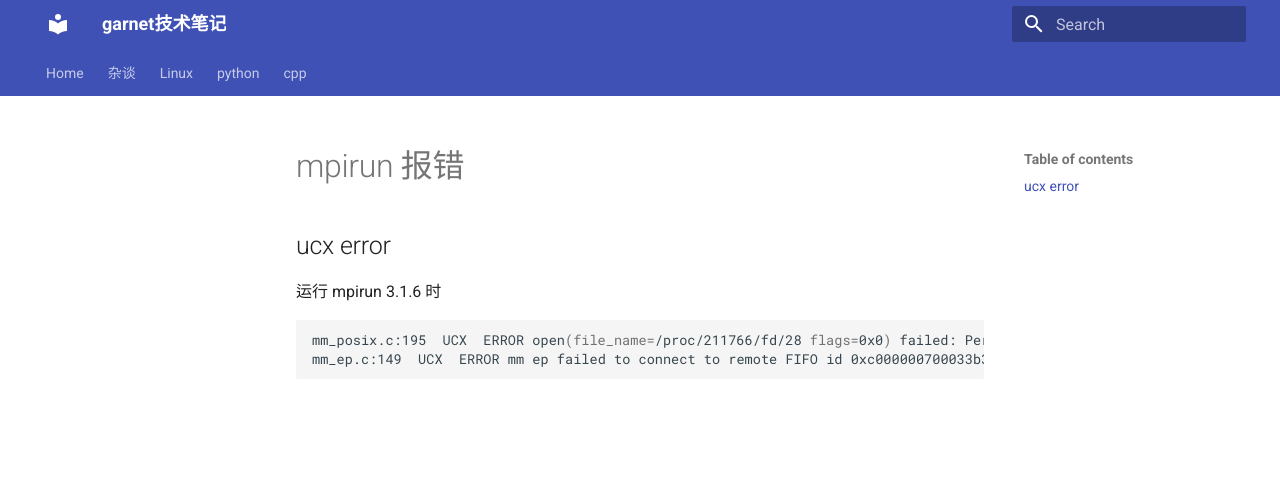
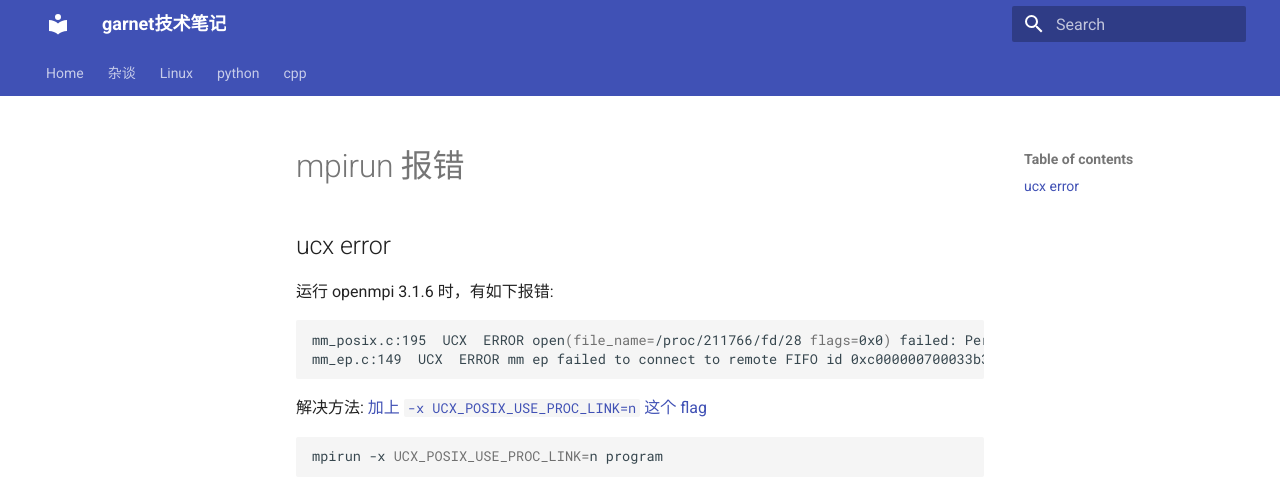
Before and after one commit to ymma98/technotes, an MkDocs documentation site: the page built from docs/Linux/集群_mpirun报错.md, in a window 1280 px wide. Shown: the top 503 px of the page. Built offline with MkDocs 1.6.1 and Material for MkDocs 9.7.7, drawn with Linux system fonts in a browser that asks for light colours.

Commit message:
docs/Linux/集群_mpirun报错.md updated from https://stackedit.cn/

````diff
--- a/docs/Linux/集群_mpirun报错.md
+++ b/docs/Linux/集群_mpirun报错.md
@@ -2,11 +2,18 @@
 
 ## ucx error
 
-运行 mpirun 3.1.6 时
+运行 openmpi 3.1.6 时，有如下报错:
 ```bash
 mm_posix.c:195  UCX  ERROR open(file_name=/proc/211766/fd/28 flags=0x0) failed: Permission denied
 mm_ep.c:149  UCX  ERROR mm ep failed to connect to remote FIFO id 0xc000000700033b36: Shared memory error
 ```
+
+解决方法: [加上 `-x UCX_POSIX_USE_PROC_LINK=n` 这个 flag](https://github.com/openucx/ucx/issues/4224)
+```bash
+mpirun -x UCX_POSIX_USE_PROC_LINK=n program
+```
+
+
 <!--stackedit_data:
-eyJoaXN0b3J5IjpbLTE2NDYwMDAzMzZdfQ==
+eyJoaXN0b3J5IjpbMTEwMzAwODg4OV19
 -->
````
